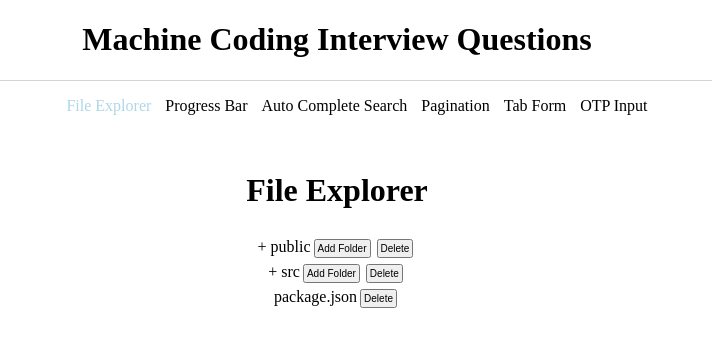
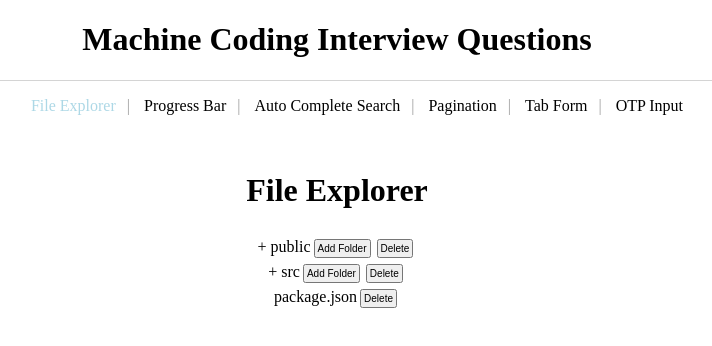
Before and after one commit to akash-karwande/machine-coding, a React (Vite) app: page / in a window 1280 px wide. Shown: the top 346 px of the page, without its empty margins (303-1015 px from the left). Built offline with nearby package versions, Linux system fonts and the light colour scheme.

Commit message:
app divider

```diff
--- a/index.css
+++ b/index.css
@@ -48,6 +48,10 @@
     cursor: pointer;
     margin: 0 7px;
   }
+  .divider {
+    color: #00000063;
+    margin-left: 7px;
+  }
   .list-item:hover {
     color: lightblue;
   }
--- a/src/components/Body.js
+++ b/src/components/Body.js
@@ -46,7 +46,7 @@ const Body = () => {
       <div className="search">
         <ul className="app-list">
           {apps.map((app, index) => <li key={index} className={`list-item ${activeApp == index? 'active': ''}`} onClick={() => setApp(index)}>
-            {app.name}
+            {app.name} {apps.length -1 !== index && <span className="divider"> | </span>}
           </li>)}
         </ul>
       </div>
```
